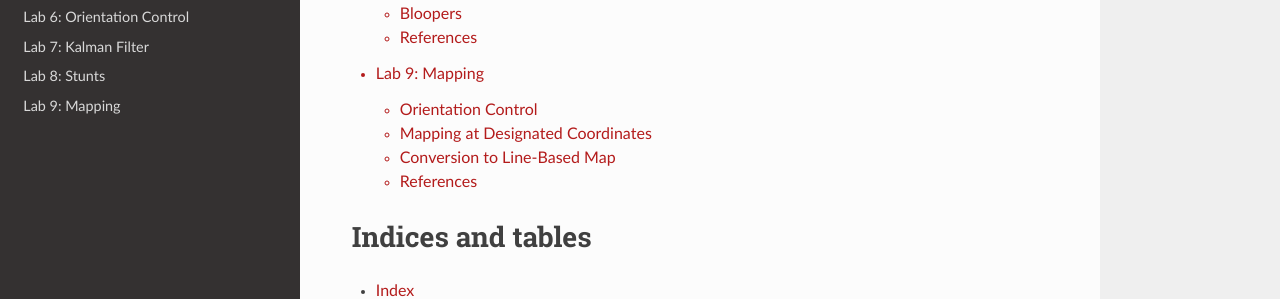
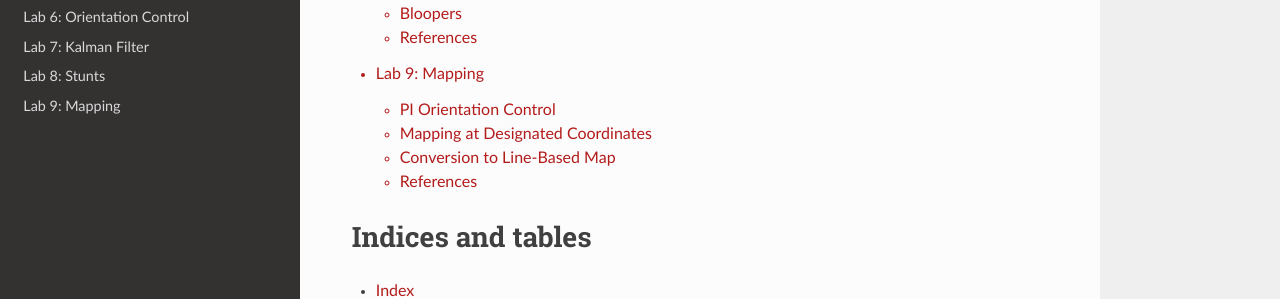
Before and after one commit to ayl48/FastRobots, a Sphinx documentation site: the page built from source/index.rst, in a window 1280 px wide and 900 px high, scrolled down 1130 px. Shown: the part 360-659 px from the top of the window. Built offline with Sphinx 7.4.7 and the Read the Docs theme 3.1.0, drawn with Linux system fonts in a browser that asks for light colours.

Commit message:
Minor edit

```diff
--- a/source/Lab9.md
+++ b/source/Lab9.md
@@ -5,7 +5,7 @@ In Lab 9, I used my robot to build a map of a static room that can later support
 ![](images/Lab9/habitat.jpeg)
 
 
-## Orientation Control
+## PI Orientation Control
 To help the robot overcome static friction while spinning in place, I applied tape to the wheels. I started with masking tape as a residue-free buffer, then added a layer of smooth duct tape on top to reduce friction and allow the wheels to rotate more easily.
 
 ![](images/Lab9/tape_wheel1.jpeg)
```
